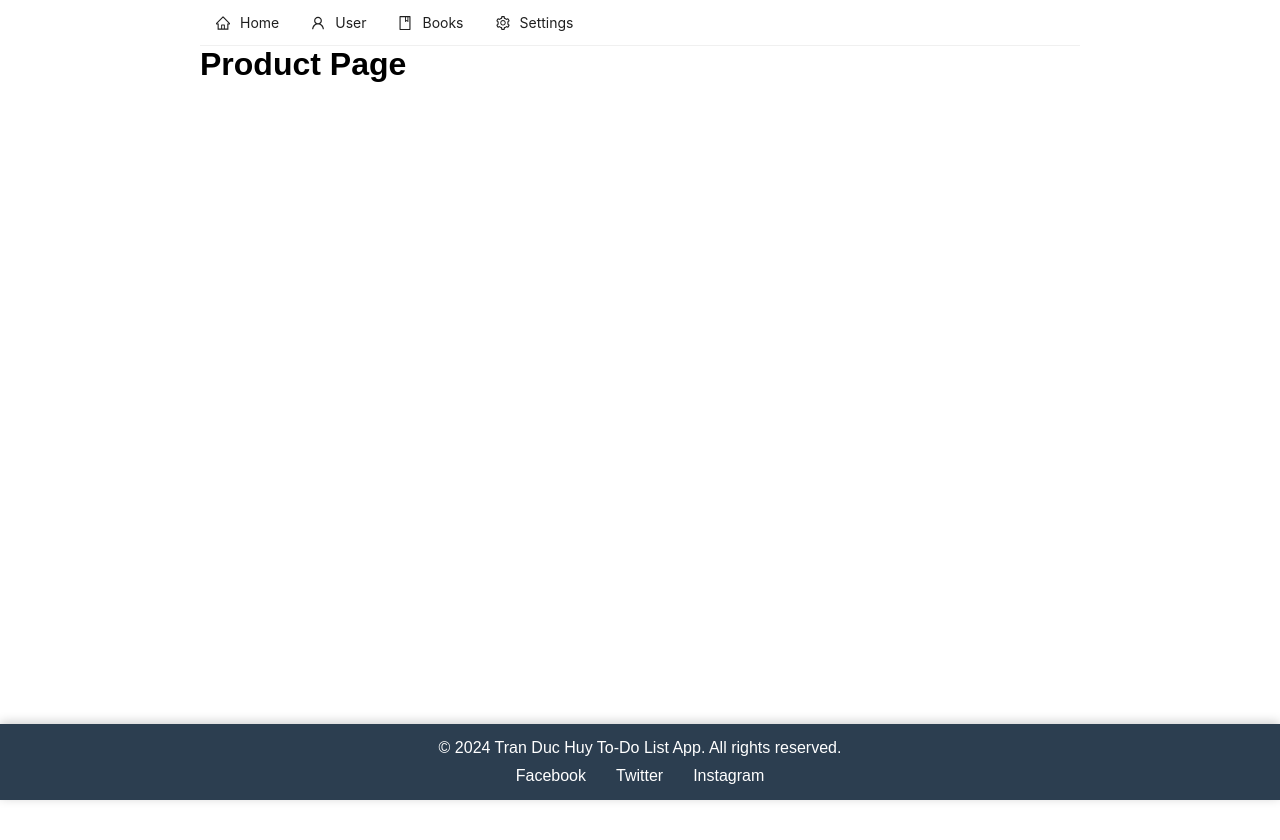
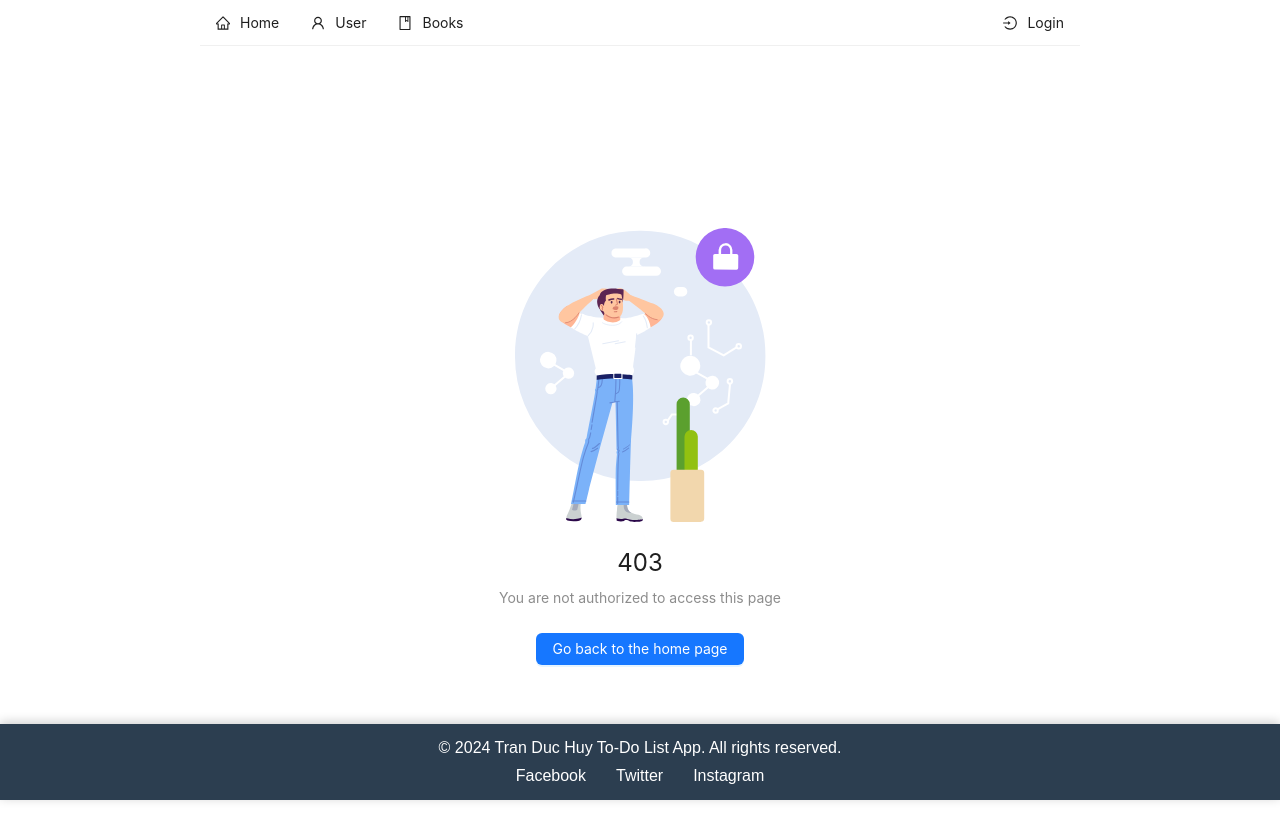
Before and after one commit to tranduckhuy-test/react-vite, a React (Vite) app: page /books in a window 1280 px wide. Shown: the top 840 px of the page. Before the commit the page ends 800 px from the top, so only its background shows below. Built offline with nearby package versions, Linux system fonts and the light colour scheme; no server answers.

Commit message:
add: use auth context, logout and private route

```diff
--- a/src/App.jsx
+++ b/src/App.jsx
@@ -1,15 +1,60 @@
+import { Spin } from 'antd';
+import { useContext, useEffect } from 'react';
 import { Outlet } from 'react-router-dom';
 
+import { AuthContext } from './components/context/auth.context';
 import Footer from './components/layouts/footer';
 import Header from './components/layouts/header';
+import { getAccountAPI } from './services/api.service';
 
 const App = () => {
+  const { setUser, isAppLoading, setIsAppLoading } = useContext(AuthContext);
+
+  const getUserInfo = async () => {
+    if (localStorage && !localStorage.getItem('access_token')) {
+      setIsAppLoading(false);
+      return;
+    }
+
+    try {
+      const response = await getAccountAPI();
+
+      if (response && response.data) {
+        setUser(response.data.user);
+      }
+    } catch (error) {
+      console.error(error);
+    } finally {
+      setIsAppLoading(false);
+    }
+  };
+
+  useEffect(() => {
+    getUserInfo();
+    // eslint-disable-next-line react-hooks/exhaustive-deps
+  }, []);
+
   return (
-    <div style={{ padding: '0 200px' }}>
-      <Header />
-      <Outlet />
-      <Footer />
-    </div>
+    <>
+      {isAppLoading ? (
+        <div
+          style={{
+            position: 'fixed',
+            left: '50%',
+            top: '50%',
+            transform: 'translate(-50%, -50%)',
+          }}
+        >
+          <Spin />
+        </div>
+      ) : (
+        <div style={{ padding: '0 200px' }}>
+          <Header />
+          <Outlet />
+          <Footer />
+        </div>
+      )}
+    </>
   );
 };
 
--- a/src/components/layouts/header.jsx
+++ b/src/components/layouts/header.jsx
@@ -1,23 +1,44 @@
+import { logoutAPI } from '../../services/api.service';
+import { AuthContext } from '../context/auth.context';
 import {
   BookOutlined,
   HomeOutlined,
   LoginOutlined,
   LogoutOutlined,
-  SettingOutlined,
+  ProfileOutlined,
   UserOutlined,
 } from '@ant-design/icons';
-import { Menu } from 'antd';
-import { useState } from 'react';
-import { Link } from 'react-router-dom';
+import { Menu, message } from 'antd';
+import { useContext, useState } from 'react';
+import { Link, useNavigate } from 'react-router-dom';
 
 const Header = () => {
   const [current, setCurrent] = useState('');
+  const { user, setUser } = useContext(AuthContext);
+  const navigate = useNavigate();
+
   const onClick = (e) => {
-    console.log('click ', e);
     setCurrent(e.key);
   };
 
-  const items = [
+  const handleLogout = async () => {
+    const response = await logoutAPI();
+    if (response.data) {
+      localStorage.removeItem('access_token');
+      setUser({
+        email: '',
+        phone: '',
+        fullName: '',
+        role: '',
+        avatar: '',
+        id: '',
+      });
+      message.success('Logout successfully');
+      navigate('/');
+    }
+  };
+
+  const leftItems = [
     {
       label: <Link to="/">Home</Link>,
       key: 'home',
@@ -33,32 +54,46 @@ const Header = () => {
       key: 'books',
       icon: <BookOutlined />,
     },
-    {
-      label: 'Settings',
+  ];
+
+  const rightItems = [
+    user.fullName
+      ? {
+          label: `Welcome ${user.fullName}`,
           key: 'settings',
-      icon: <SettingOutlined />,
+          icon: <ProfileOutlined />,
           children: [
             {
+              label: <span onClick={handleLogout}>Logout</span>,
+              key: 'logout',
+              icon: <LogoutOutlined />,
+            },
+          ],
+        }
+      : {
           label: <Link to="/login">Login</Link>,
           key: 'login',
           icon: <LoginOutlined />,
         },
-        {
-          label: <Link to="/logout">Logout</Link>,
-          key: 'logout',
-          icon: <LogoutOutlined />,
-        },
-      ],
-    },
   ];
 
   return (
+    <div style={{ display: 'flex', alignItems: 'center' }}>
       <Menu
         onClick={onClick}
         selectedKeys={[current]}
         mode="horizontal"
-      items={items}
+        items={leftItems}
+        style={{ flex: 1 }}
       />
+      <Menu
+        onClick={onClick}
+        selectedKeys={[current]}
+        mode="horizontal"
+        items={rightItems}
+        style={{ marginLeft: 'auto', minWidth: '91px' }}
+      />
+    </div>
   );
 };
 
--- a/src/components/user/user.table.jsx
+++ b/src/components/user/user.table.jsx
@@ -148,7 +148,6 @@ const UserTable = ({ refresh, handleRefresh }) => {
 
   const onChange = (pagination) => {
     if (+pagination.current !== +current) {
-      console.log('current change from', current, 'to', pagination.current);
       setCurrent(+pagination.current);
     }
     if (+pagination.pageSize !== +pageSize) {
--- a/src/main.jsx
+++ b/src/main.jsx
@@ -2,10 +2,12 @@ import ReactDOM from 'react-dom/client';
 import { RouterProvider, createBrowserRouter } from 'react-router-dom';
 
 import App from './App.jsx';
+import { AuthProvider } from './components/context/auth.context.jsx';
 import TodoApp from './components/todo/TodoApp.jsx';
 import BookPage from './pages/book.jsx';
 import ErrorPage from './pages/error.jsx';
 import LoginPage from './pages/login.jsx';
+import PrivateRoute from './pages/private.route.jsx';
 import RegisterPage from './pages/register.jsx';
 import UserPage from './pages/user.jsx';
 import './styles/global.css';
@@ -26,7 +28,11 @@ const router = createBrowserRouter([
       },
       {
         path: '/books',
-        element: <BookPage />,
+        element: (
+          <PrivateRoute>
+            <BookPage />
+          </PrivateRoute>
+        ),
       },
     ],
   },
@@ -41,5 +47,7 @@ const router = createBrowserRouter([
 ]);
 
 ReactDOM.createRoot(document.getElementById('root')).render(
-  <RouterProvider router={router} />,
+  <AuthProvider>
+    <RouterProvider router={router} />
+  </AuthProvider>,
 );
--- a/src/pages/book.jsx
+++ b/src/pages/book.jsx
@@ -1,7 +1,7 @@
 const BookPage = () => {
   return (
     <div>
-      <h1>Product Page</h1>
+      <h1>Book Page</h1>
     </div>
   );
 };
--- a/src/pages/login.jsx
+++ b/src/pages/login.jsx
@@ -1,7 +1,8 @@
+import { AuthContext } from '../components/context/auth.context';
 import { loginAPI } from '../services/api.service';
 import { ArrowRightOutlined } from '@ant-design/icons';
 import { Button, Col, Divider, Form, Input, Row, notification } from 'antd';
-import { useState } from 'react';
+import { useContext, useState } from 'react';
 import { Link, useNavigate } from 'react-router-dom';
 
 const LoginPage = () => {
@@ -9,12 +10,15 @@ const LoginPage = () => {
   const navigate = useNavigate();
   const [loading, setLoading] = useState(false);
 
+  const { setUser } = useContext(AuthContext);
+
   const onFinish = async (values) => {
     try {
       setLoading(true);
       const response = await loginAPI(values.email, values.password);
-
       if (response.data) {
+        localStorage.setItem('access_token', response.data.access_token);
+        setUser(response.data.user);
         notification.success({
           message: 'Success',
           description: 'Login successfully',
@@ -38,6 +42,12 @@ const LoginPage = () => {
         description: JSON.stringify(errorMessage),
       });
       setLoading(false);
+    }
+  };
+
+  const handleLoginEnter = (e) => {
+    if (e.key === 'Enter') {
+      form.submit();
     }
   };
 
@@ -87,7 +97,10 @@ const LoginPage = () => {
               ]}
               style={{ marginBottom: '28px' }}
             >
-              <Input.Password autoComplete="current-password" />
+              <Input.Password
+                autoComplete="current-password"
+                onKeyDown={handleLoginEnter}
+              />
             </Form.Item>
 
             <Form.Item>
--- /dev/null
+++ b/src/pages/private.route.jsx
@@ -0,0 +1,37 @@
+import { AuthContext } from '../components/context/auth.context';
+import { Button, Result } from 'antd';
+import { useContext } from 'react';
+import { Link } from 'react-router-dom';
+
+const PrivateRoute = ({ children }) => {
+  const { user } = useContext(AuthContext);
+
+  if (user && user.id) {
+    return children;
+  }
+
+  return (
+    <div
+      id="error-page"
+      style={{
+        display: 'flex',
+        justifyContent: 'center',
+        alignItems: 'center',
+        height: '100vh',
+      }}
+    >
+      <Result
+        status="403"
+        title="403"
+        subTitle="You are not authorized to access this page"
+        extra={
+          <Button type="primary">
+            <Link to="/">Go back to the home page</Link>
+          </Button>
+        }
+      />
+    </div>
+  );
+};
+
+export default PrivateRoute;
--- a/src/services/api.service.js
+++ b/src/services/api.service.js
@@ -4,6 +4,8 @@ const USER_URL = '/user';
 const USER_REGISTER_URL = 'user/register';
 const FILE_UPLOAD_URL = '/file/upload';
 const LOGIN_URL = '/auth/login';
+const LOGOUT_URL = '/auth/logout';
+const ACCOUNT_URL = '/auth/account';
 
 const getAllUsersAPI = (current, pageSize) => {
   let url = `${USER_URL}?current=${current}&pageSize=${pageSize}`;
@@ -65,10 +67,18 @@ const loginAPI = (email, password) => {
   const data = {
     username: email,
     password: password,
-    delay: 3000,
+    delay: 1000,
   };
 
   return axios.post(LOGIN_URL, data);
+};
+
+const logoutAPI = () => {
+  return axios.post(LOGOUT_URL);
+};
+
+const getAccountAPI = () => {
+  return axios.get(ACCOUNT_URL);
 };
 
 export {
@@ -79,4 +89,6 @@ export {
   uploadAvatarAPI,
   registerUserAPI,
   loginAPI,
+  logoutAPI,
+  getAccountAPI,
 };
--- a/src/services/axios.customize.js
+++ b/src/services/axios.customize.js
@@ -7,10 +7,15 @@ const instance = axios.create({
 // Add a request interceptor
 instance.interceptors.request.use(
   (config) => {
-    const token = localStorage.getItem('token');
-    if (token) {
-      config.headers.Authorization = `Bearer ${token}`;
+    if (
+      typeof window !== 'undefined' &&
+      window &&
+      window.localStorage &&
+      window.localStorage.getItem('access_token')
+    ) {
+      config.headers.Authorization = `Bearer ${localStorage.getItem('access_token')}`;
     }
+
     return config;
   },
   (error) => {
```
Also changed, not shown: vite.config.js (+6 -5 lines). Lines whose indentation alone changed are shown as unchanged.
